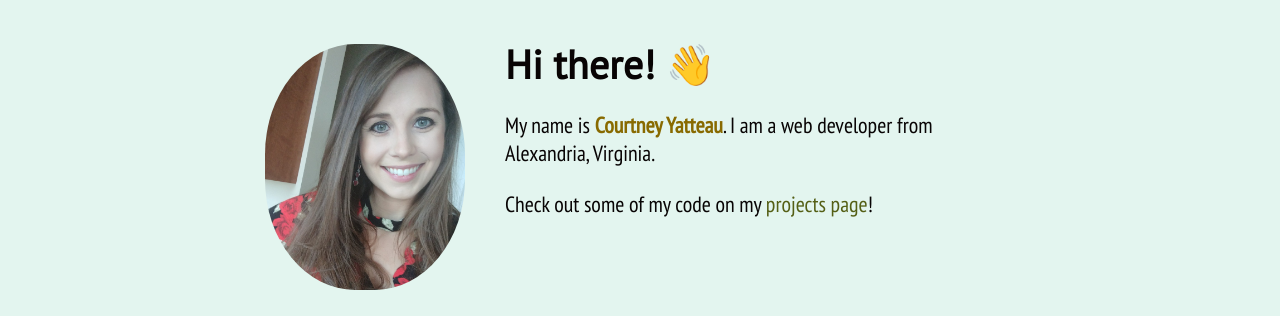
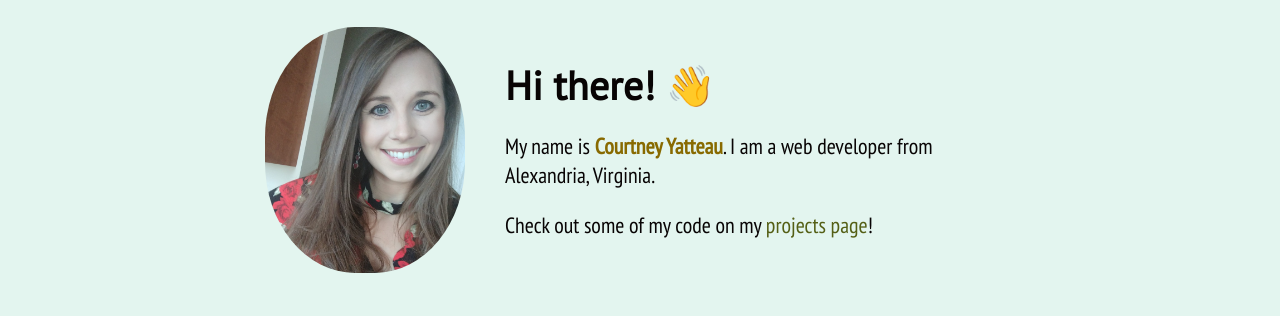
Before and after one commit to courtneyyatteau/Portfolio_Site, a plain HTML site: page index.html in a window 1280 px wide. Shown: the part 133-449 px from the top of the page. Drawn offline with nearby package versions, Linux system fonts and the light colour scheme.

Commit message:
info-flex-addition

```diff
--- a/css/styles.css
+++ b/css/styles.css
@@ -230,7 +230,9 @@ h2 {
 .profile {
   min-width: 360px;
   max-width: 750px;
-  margin: 0 auto;
+  margin: 10px auto;
+  display: flex;
+  align-items: center;
 }
 
 .profile_portrait {
--- a/index.html
+++ b/index.html
@@ -73,6 +73,7 @@
         class="profile_portrait"
         alt="A photograph of Courtney Yatteau"
       />
+      <div>
         <h1>Hi there! 👋</h1>
         <div class="front-page-info">
           <p>
@@ -87,6 +88,7 @@
               >projects page</a
             >!
           </p>
+        </div>
       </div>
     </div>
 
```
Lines whose indentation alone changed are shown as unchanged.
